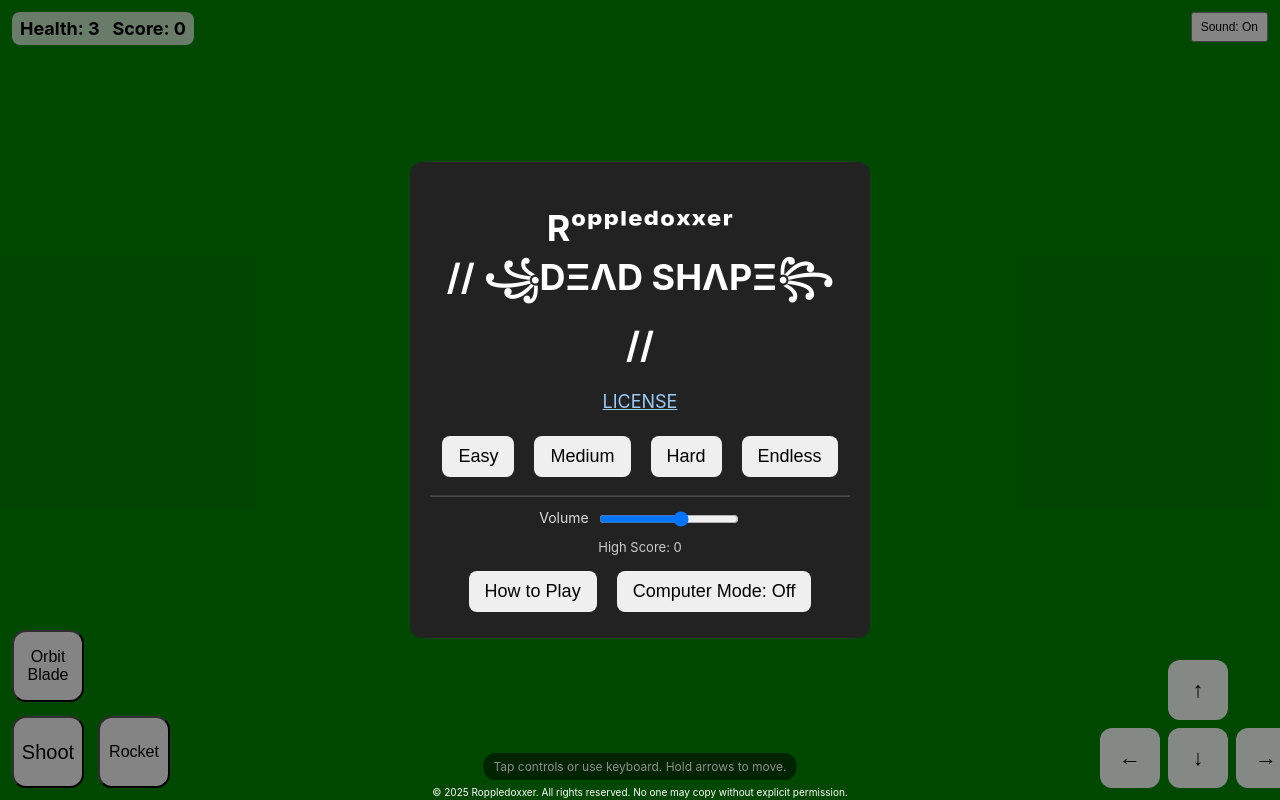
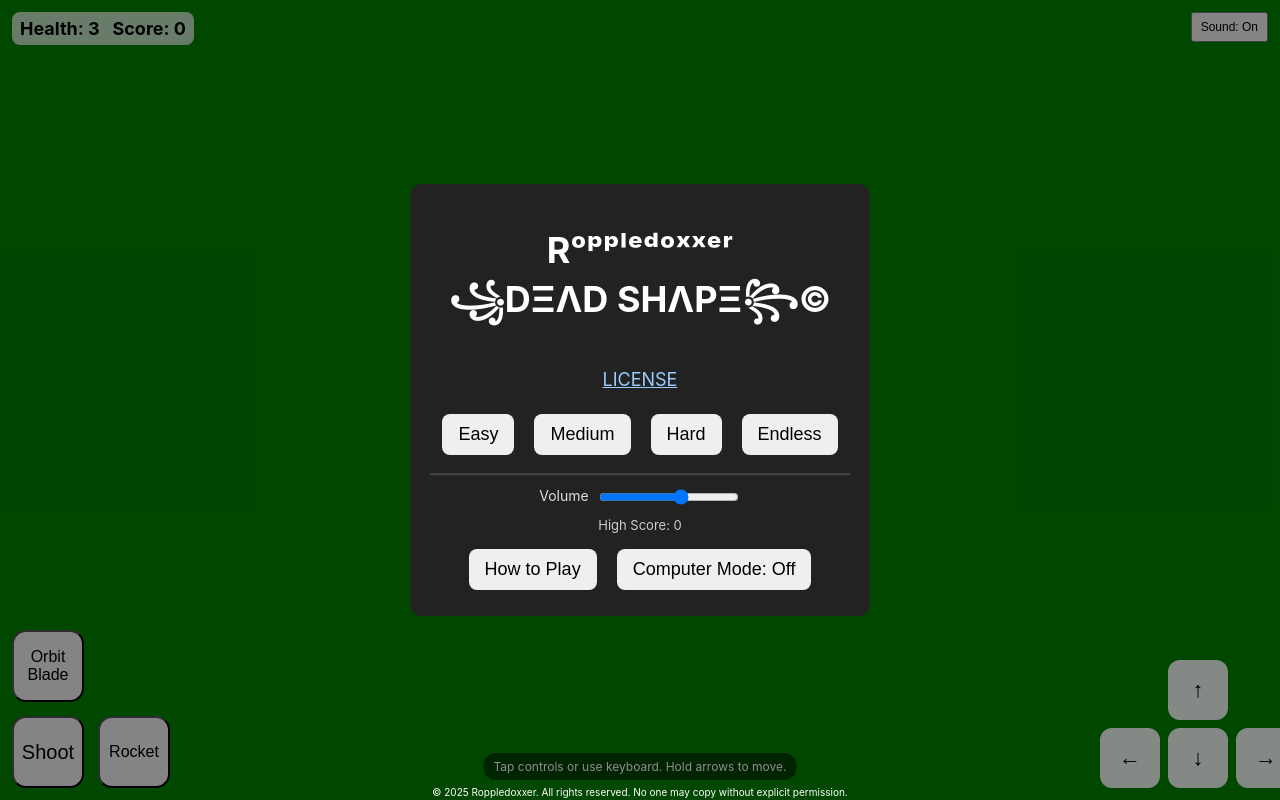
Before and after one commit to Roppledoxxer/DeadShape, a plain HTML site: page index.html in a window 1280 px wide. Drawn offline with Linux system fonts and the light colour scheme.

Commit message:
Update index.html

```diff
--- a/index.html
+++ b/index.html
@@ -38,7 +38,7 @@
   <div id="ui">
     <div id="menu" class="menu">
       <div class="box">
-        <h1>Rᵒᵖᵖˡᵉᵈᵒˣˣᵉʳ <br> // ꧁DΞΛD SHΛPΞ꧂ //</h1>
+        <h1>Rᵒᵖᵖˡᵉᵈᵒˣˣᵉʳ <br> ꧁DΞΛD SHΛPΞ꧂©</h1>
         <p><a href="https://roppledoxxer.github.io/DeadShape.LICENSE/" target="_blank" rel="noopener noreferrer" style="color:#9cf; text-decoration:underline; pointer-events:auto;">LICENSE</a></p>
         <div style="display:flex;justify-content:center;gap:8px;flex-wrap:wrap">
           <button onclick="startGame('easy')">Easy</button>
```
